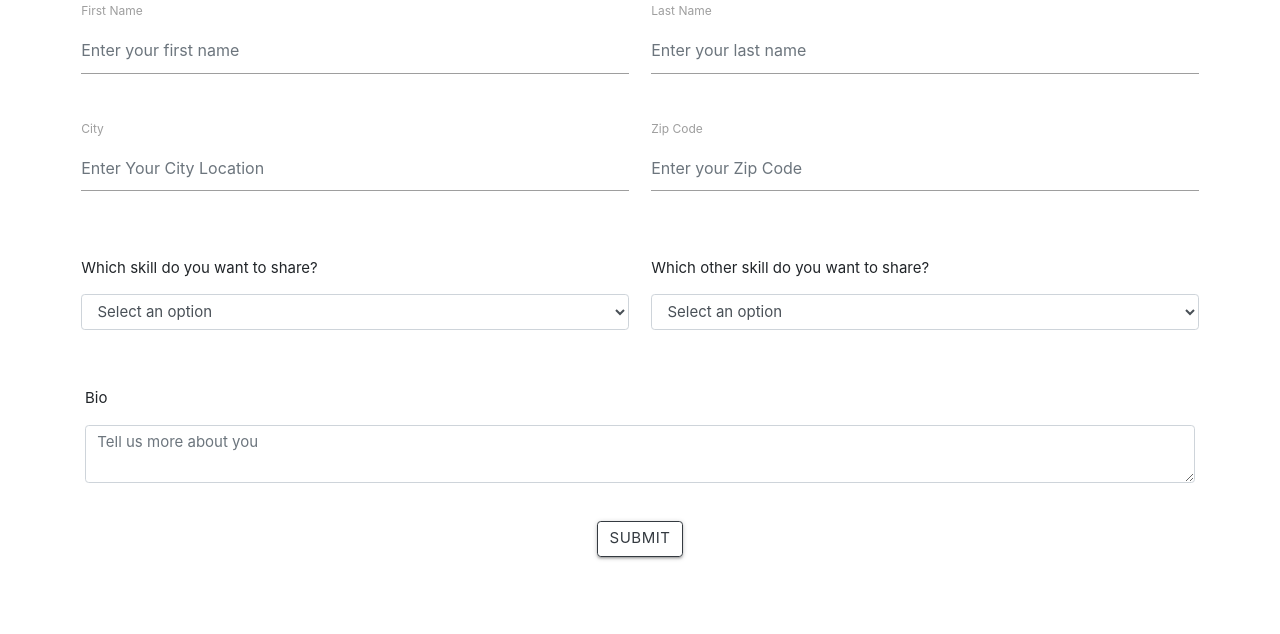
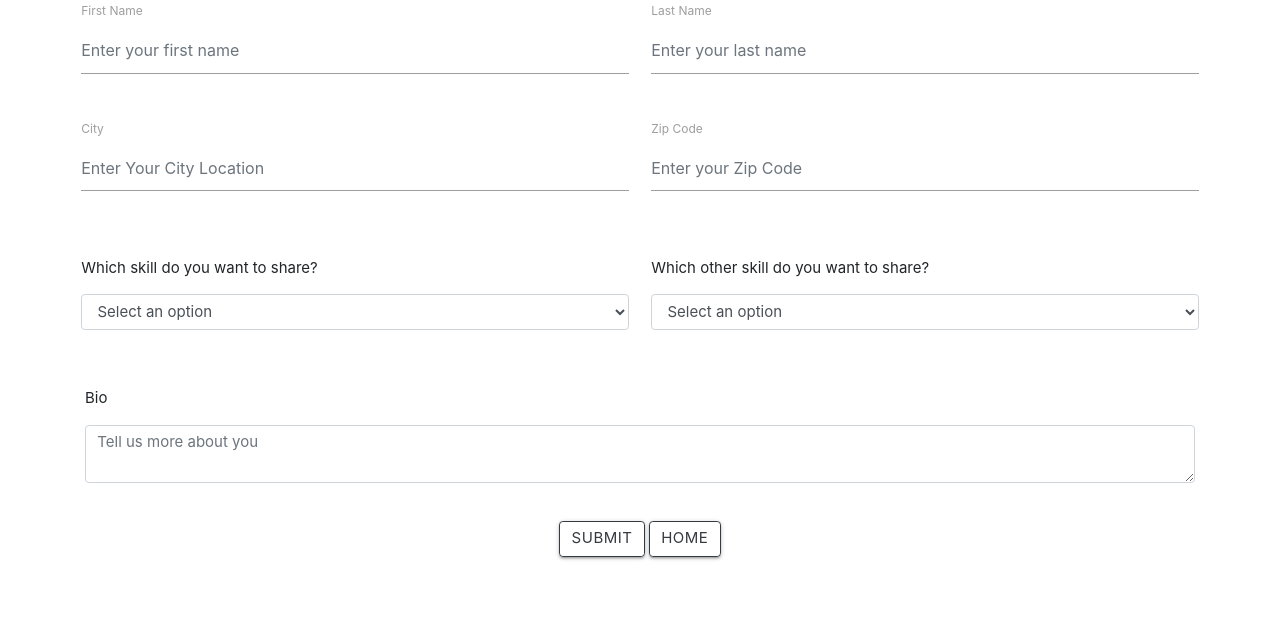
Before and after one commit to carolninganga/Skill-Share, a Node server app: page /application in a window 1280 px wide. Shown: the part 100-734 px from the top of the page. Run offline with Node 20, Linux system fonts and the light colour scheme; some libraries are stand-ins or nearby versions.

Commit message:
changed routes

```diff
--- a/public/pages/application.html
+++ b/public/pages/application.html
@@ -81,6 +81,9 @@
       <a href="/members" type="submit" id="submit" class="btn btn-outline-dark">
         Submit
       </a>
+      <a href="/members" type="submit" class="btn btn-outline-dark">
+        Home
+      </a>
     </div>
   </form>
 </div>
--- a/public/pages/signup.html
+++ b/public/pages/signup.html
@@ -39,7 +39,7 @@
           </div>
 
           <div class="form-group input-group text-center">
-          <button type="submit" class="btn btn-default">Sign Up</button>
+          <a href="/login" type="submit" class="btn btn-default">Sign Up</a>
           </div>
 
         </form>
```
